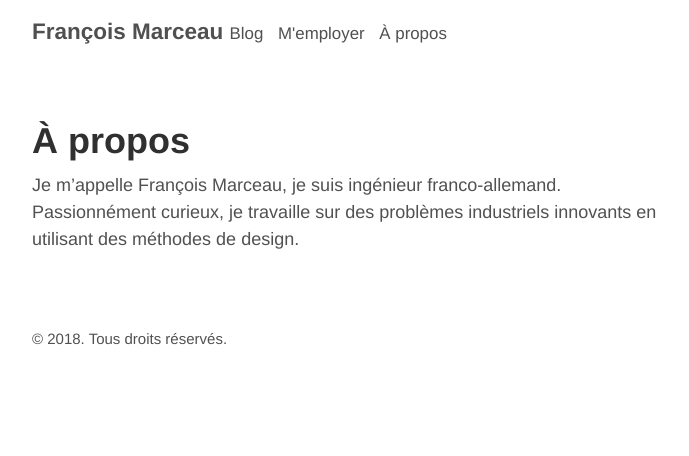
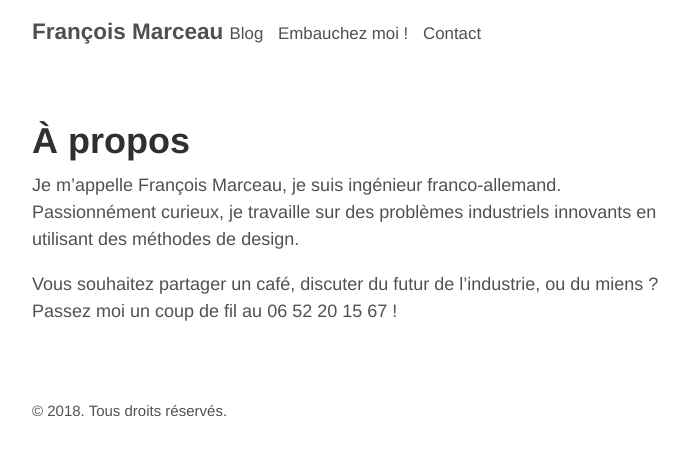
Before and after one commit to francoismarceau/blog, a Jekyll site: the page built from about.md, in a window 1280 px wide. Shown: the top 456 px of the page, without its empty margins (293-982 px from the left). Built offline with Jekyll 4.4.1, drawn with Linux system fonts in a browser that asks for light colours.

Commit message:
Téléphone

```diff
--- a/_layouts/default.html
+++ b/_layouts/default.html
@@ -11,8 +11,8 @@
           <a href="{{ site.baseurl }}/" title="Home">{{ site.title }}</a>
           <small class="title-links">
             <a href="{{ site.baseurl }}/">Blog</a>
-            <a href="{{ site.baseurl }}/employ">M'employer</a>
-            <a href="{{ site.baseurl }}/about">À propos</a>
+            <a href="{{ site.baseurl }}/employ">Embauchez moi !</a>
+            <a href="{{ site.baseurl }}/about">Contact</a>
           </small>
         </h3>
 
--- a/about.md
+++ b/about.md
@@ -3,3 +3,5 @@ layout: page
 title: À propos
 ---
 Je m'appelle François Marceau, je suis ingénieur franco-allemand. Passionnément curieux, je travaille sur des problèmes industriels innovants en utilisant des méthodes de design.
+
+Vous souhaitez partager un café, discuter du futur de l'industrie, ou du miens ? Passez moi un coup de fil au 06 52 20 15 67 !
```
